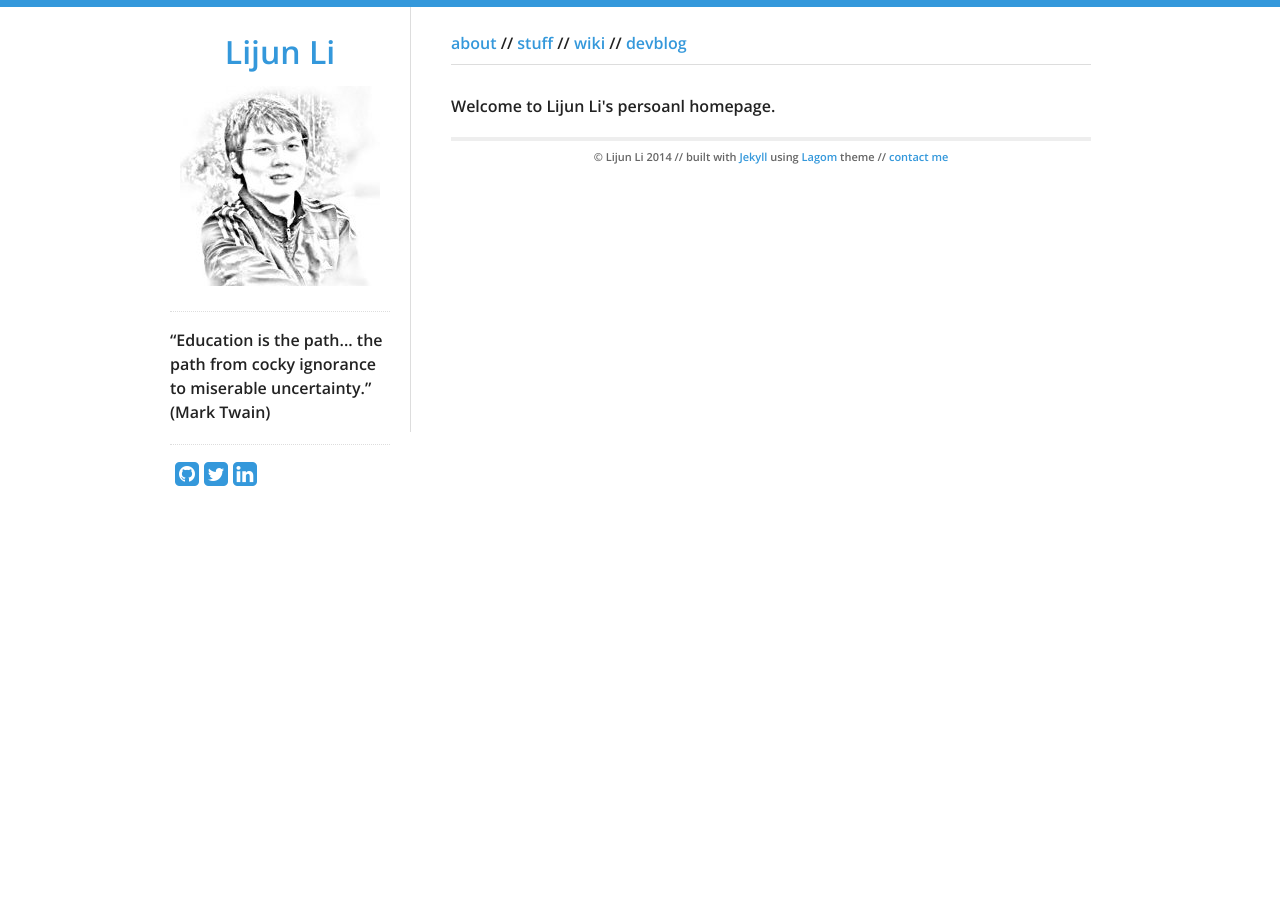
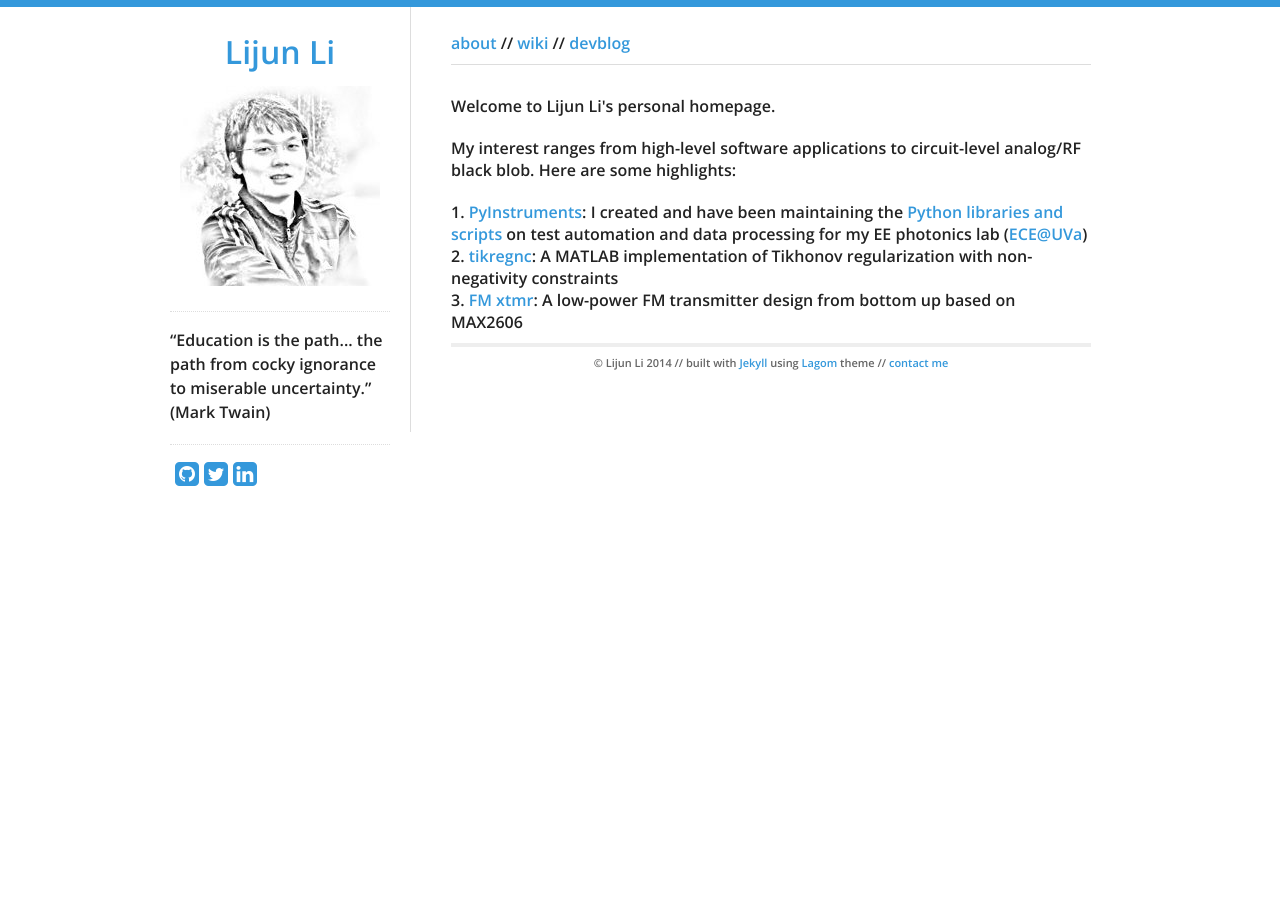
Before and after one commit to wenqiong/home, a Jekyll site: the page built from index.md, in a window 1280 px wide. Built offline with Jekyll 4.4.1, drawn with Linux system fonts in a browser that asks for light colours; nearby versions of some CDN libraries; Markdown is read by kramdown in place of the engine named in the settings.

Commit message:
Merge /stuff/index.md with index.md

```diff
--- a/_layouts/default.html
+++ b/_layouts/default.html
@@ -54,7 +54,7 @@
     </div>
 
     <div class="eleven columns content">
-      <a href="{{ site.baseurl }}/">about</a> // <a href="{{ site.baseurl }}/stuff">stuff</a> // <a href="{{ site.wikiurl }}">wiki</a> // <a href="{{ site.devblogurl }}">devblog</a>
+      <a href="{{ site.baseurl }}/">about</a> // <a href="{{ site.wikiurl }}">wiki</a> // <a href="{{ site.devblogurl }}">devblog</a>
       <hr/>
       {{ content }}
       <div class="footer">
--- a/index.md
+++ b/index.md
@@ -5,7 +5,14 @@ title: about
 
 <div id="home">
 
-  <p>Welcome to Lijun Li's persoanl homepage. </p>
+  <p>Welcome to Lijun Li's personal homepage. </p>
 
+  <p>My interest ranges from high-level software applications to circuit-level analog/RF black blob. Here are some highlights:</p>
 
+  <ul class="posts">
+        <li>1. <a href="https://github.com/lijunxyz/instruments">PyInstruments</a>: I created and have been maintaining the <a href="https://github.com/lijunxyz/instruments">Python libraries and scripts</a> on test automation and data processing for my EE photonics lab (<a href="https://www.ece.virginia.edu">ECE@UVa</a>)</li>
+        <li>2. <a href="https://github.com/lijunxyz/tikregnc">tikregnc</a>: A MATLAB implementation of Tikhonov regularization with non-negativity constraints </li>
+        <li>3. <a href="{{ site.wikiurl }}/old/various/fm_xmtr.html">FM xtmr</a>: A low-power FM transmitter design from bottom up based on MAX2606</li>
+
+  </ul>
 </div>
```
